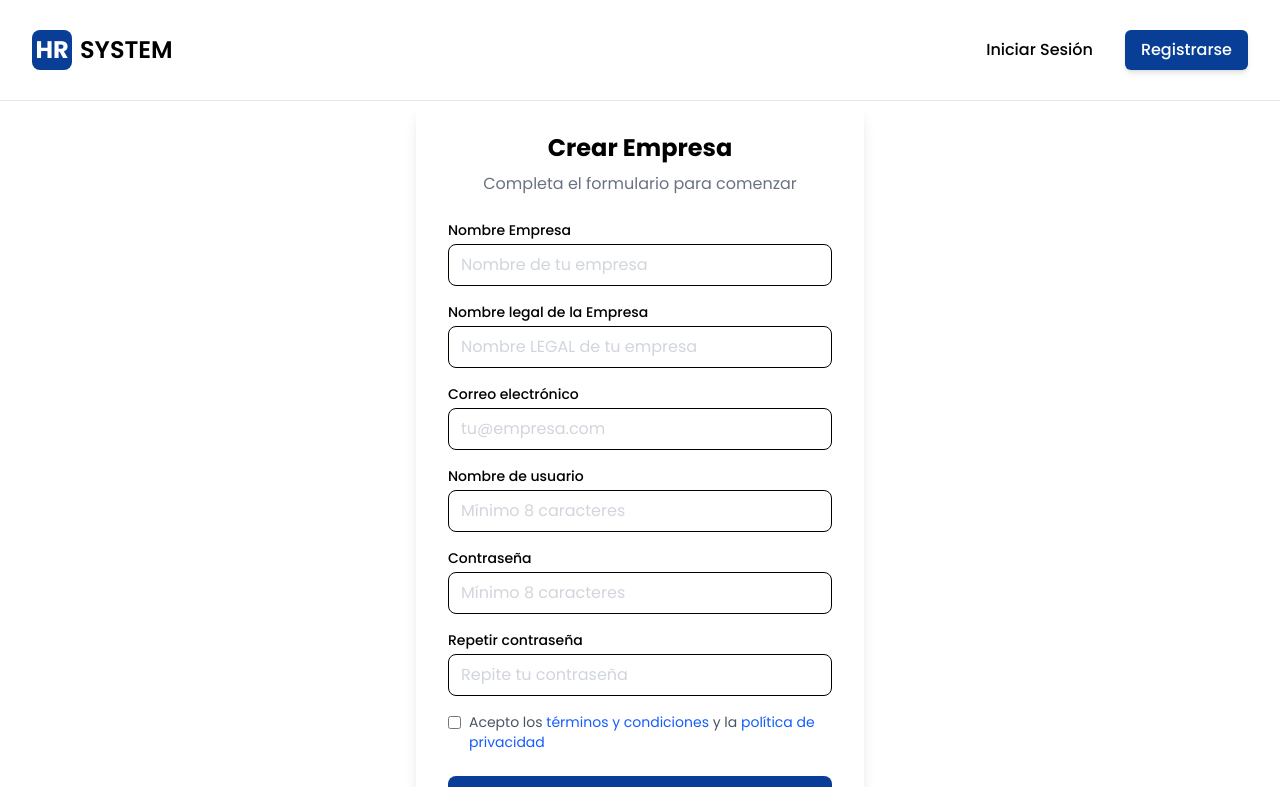
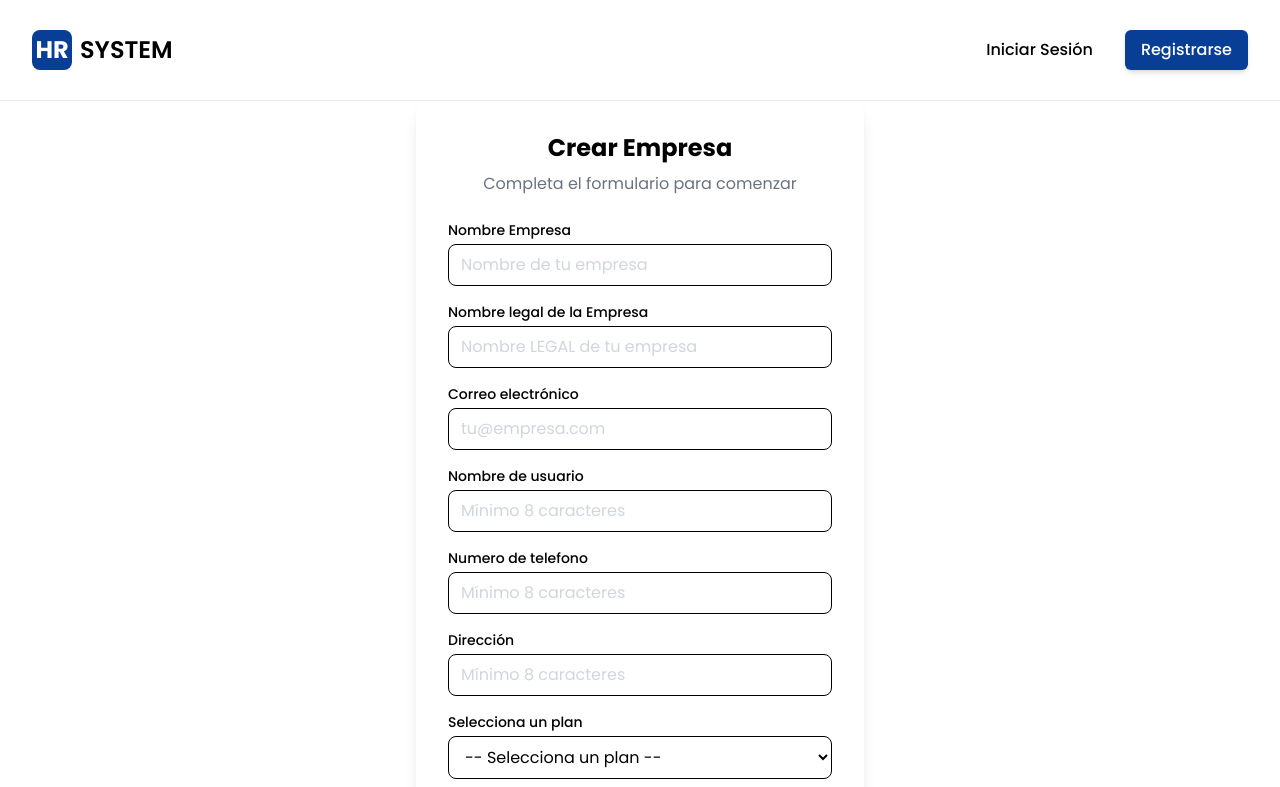
Before and after one commit to HRSYSTEM-PROJECT/front, a Next.js app: page /register in a window 1280 px wide. Shown: the top 787 px of the page. Built offline with nearby package versions, Linux system fonts and the light colour scheme.

Commit message:
pedido de post

```diff
--- a/package.json
+++ b/package.json
@@ -9,6 +9,7 @@
     "lint": "eslint"
   },
   "dependencies": {
+    "axios": "^1.12.2",
     "lucide-react": "^0.544.0",
     "next": "15.5.4",
     "react": "19.1.0",
--- a/src/components/RegisterComponent.tsx
+++ b/src/components/RegisterComponent.tsx
@@ -1,6 +1,8 @@
 "use client";
 
+import axios from "axios";
 import Link from "next/link";
+import { useRouter } from "next/navigation";
 import { useState } from "react";
 import { FaGoogle, FaLinkedinIn } from "react-icons/fa";
 
@@ -9,39 +11,84 @@ export default function RegisterComponent() {
     trade_name: string;
     legal_name: string;
     email: string;
-    username: string;
+    name: string;
     password: string;
     repeatPassword: string;
+    phone_number: string;
+    address: string;
+    plan_id: string;
   }>({
     trade_name: "",
     password: "",
     email: "",
     legal_name: "",
-    username: "",
+    name: "",
     repeatPassword: "",
+    phone_number: "",
+    address: "",
+    plan_id: "",
   });
 
-  const handleInputChange = (e: React.ChangeEvent<HTMLInputElement>) => {
-    const value = e.target.value;
-    const property = e.target.name;
-    setFormInput({ ...formInput, [property]: value });
+  const [errors, setErrors] = useState<{ formError?: string }>({});
+  const router = useRouter();
+
+  const handleInputChange = (e: React.ChangeEvent<HTMLInputElement | HTMLSelectElement>) => {
+    const { name, value } = e.target;
+    setFormInput({
+      ...formInput,
+      [name]: value,
+    });
+  };
+
+  interface RegisterCompany {
+    name: string;
+    password: string;
+    email: string;
+    legal_name: string;
+    trade_name: string;
+    phone_number: string;
+    address: string;
+  }
+
+  const sendRegister = async (registerData: RegisterCompany) => {
+    return axios.post(`${process.env.NEXT_PUBLIC_API_URL}/onboarding`, registerData);
+  };
+
+  const handleSubmit = async (e: React.FormEvent) => {
+    e.preventDefault();
+
+    if (
+      !formInput.trade_name ||
+      !formInput.legal_name ||
+      !formInput.email ||
+      !formInput.password ||
+      !formInput.repeatPassword
+    ) {
+      setErrors({ formError: "Faltan campos" });
+      return;
+    }
+
+    setErrors({});
+    try {
+      await sendRegister(formInput);
+      alert("Usuario registrado con éxito ✅");
+      router.push("/login");
+    } catch (error: unknown) {
+      if (error instanceof Error) {
+        console.error(error.message);
+        alert("Error al registrar al usuario ❌");
+      }
+    }
   };
 
   return (
     <div className="flex justify-center items-center min-h-screen bg-white">
-      <form className="bg-white shadow-lg rounded-2xl p-8 w-full max-w-md mb-10">
-        <h2 className="text-2xl font-bold text-center mb-2 text-black">
-          Crear Empresa
-        </h2>
-        <p className="text-gray-500 text-center mb-6">
-          Completa el formulario para comenzar
-        </p>
+      <form onSubmit={handleSubmit} className="bg-white shadow-lg rounded-2xl p-8 w-full max-w-md mb-10">
+        <h2 className="text-2xl font-bold text-center mb-2 text-black">Crear Empresa</h2>
+        <p className="text-gray-500 text-center mb-6">Completa el formulario para comenzar</p>
 
         <div className="mb-4">
-          <label
-            htmlFor="trade_name"
-            className="block text-sm font-medium mb-1 text-black  "
-          >
+          <label htmlFor="trade_name" className="block text-sm font-medium mb-1 text-black  ">
             Nombre Empresa
           </label>
           <input
@@ -54,10 +101,7 @@ export default function RegisterComponent() {
           />
         </div>
         <div className="mb-4">
-          <label
-            htmlFor="legal_name"
-            className="block text-sm font-medium mb-1 text-black  "
-          >
+          <label htmlFor="legal_name" className="block text-sm font-medium mb-1 text-black  ">
             Nombre legal de la Empresa
           </label>
           <input
@@ -71,10 +115,7 @@ export default function RegisterComponent() {
         </div>
 
         <div className="mb-4">
-          <label
-            htmlFor="email"
-            className="block text-sm font-medium mb-1 text-black "
-          >
+          <label htmlFor="email" className="block text-sm font-medium mb-1 text-black ">
             Correo electrónico
           </label>
           <input
@@ -88,26 +129,63 @@ export default function RegisterComponent() {
         </div>
 
         <div className="mb-4">
-          <label
-            htmlFor="username"
-            className="block text-sm font-medium mb-1 text-black "
-          >
+          <label htmlFor="name" className="block text-sm font-medium mb-1 text-black ">
             Nombre de usuario
           </label>
           <input
             type="text"
-            name="username"
+            name="name"
             placeholder="Mínimo 8 caracteres"
-            value={formInput.username}
+            value={formInput.name}
             onChange={handleInputChange}
             className="w-full border rounded-lg px-3 py-2 focus:ring-2 focus:ring-blue-500 outline-none placeholder-gray-300"
           />
         </div>
         <div className="mb-4">
-          <label
-            htmlFor="password"
-            className="block text-sm font-medium mb-1 text-black "
+          <label htmlFor="phone_number" className="block text-sm font-medium mb-1 text-black ">
+            Numero de telefono
+          </label>
+          <input
+            type="text"
+            name="phone_number"
+            placeholder="Mínimo 8 caracteres"
+            value={formInput.phone_number}
+            onChange={handleInputChange}
+            className="w-full border rounded-lg px-3 py-2 focus:ring-2 focus:ring-blue-500 outline-none placeholder-gray-300"
+          />
+        </div>
+        <div className="mb-4">
+          <label htmlFor="address" className="block text-sm font-medium mb-1 text-black ">
+            Dirección
+          </label>
+          <input
+            type="text"
+            name="address"
+            placeholder="Mínimo 8 caracteres"
+            value={formInput.address}
+            onChange={handleInputChange}
+            className="w-full border rounded-lg px-3 py-2 focus:ring-2 focus:ring-blue-500 outline-none placeholder-gray-300"
+          />
+        </div>
+        <div className="mb-4">
+          <label htmlFor="plan_id" className="block text-sm font-medium mb-1 text-black">
+            Selecciona un plan
+          </label>
+          <select
+            name="plan_id"
+            value={formInput.plan_id}
+            onChange={handleInputChange}
+            className="w-full border rounded-lg px-3 py-2 focus:ring-2 focus:ring-blue-500 outline-none"
           >
+            <option value="">-- Selecciona un plan --</option>
+            <option value="c3856a72-620a-403c-a7c3-3858e78e1595">Plan Free</option>
+            <option value="2a4ffeeb-b28e-43c1-9fbc-5159a13be057">Plan Premium</option>
+            <option value="20d7d1de-1820-42bb-b2b2-3577e84725b1">Plan Enterprise</option>
+          </select>
+        </div>
+
+        <div className="mb-4">
+          <label htmlFor="password" className="block text-sm font-medium mb-1 text-black ">
             Contraseña
           </label>
           <input
@@ -121,10 +199,7 @@ export default function RegisterComponent() {
         </div>
 
         <div className="mb-4">
-          <label
-            htmlFor="repeatPassword"
-            className="block text-sm font-medium mb-1 text-black "
-          >
+          <label htmlFor="repeatPassword" className="block text-sm font-medium mb-1 text-black ">
             Repetir contraseña
           </label>
           <input
@@ -177,10 +252,7 @@ export default function RegisterComponent() {
 
         <p className="text-center text-sm text-gray-600">
           ¿Ya tienes una cuenta?{" "}
-          <a
-            href="/login"
-            className="text-blue-600 font-medium hover:underline"
-          >
+          <a href="/login" className="text-blue-600 font-medium hover:underline">
             Inicia Sesión
           </a>
         </p>
```
Also changed, not shown: 1 other file (tests, documents, lock files or other folders).
